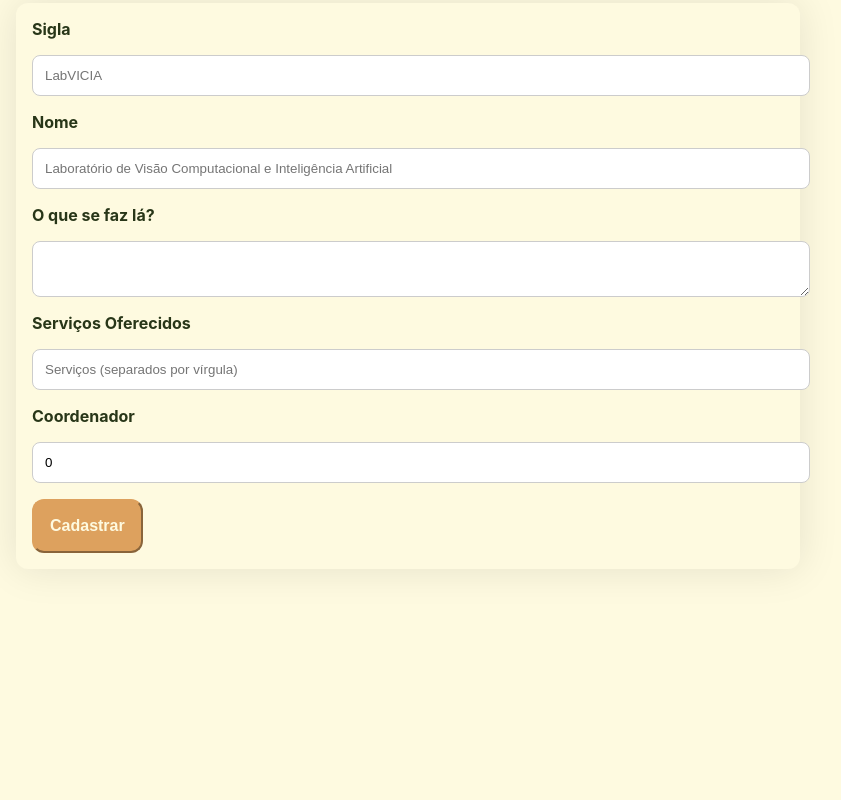
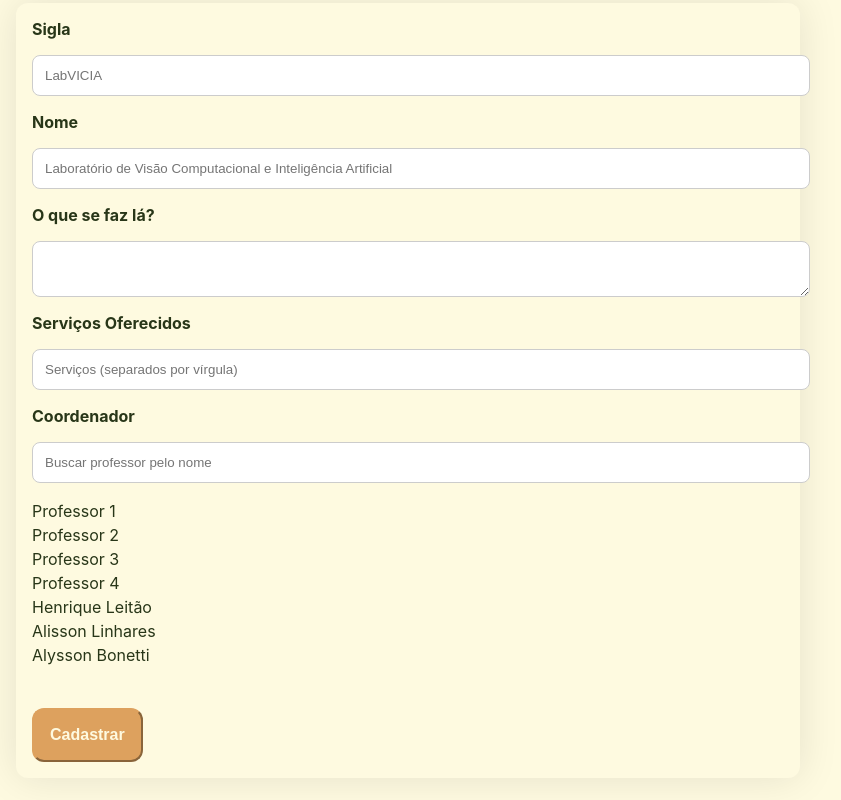
Before and after one commit to tiago-vargas/vitrine-tecnologica, a React (Create React App) app: page /administrador/laboratorios/cadastrar in a window 1280 px wide. Shown: the part 987-1787 px from the top of the page, without its empty margins (224-1065 px from the left). Before the commit the page ends 1620 px from the top, so only its background shows below. Built offline with nearby package versions, Linux system fonts and the light colour scheme; data requests are answered from the project's data file.

Commit message:
[wip] search teacher by name

```diff
--- a/src/app/user/AdminAddLaboratory.tsx
+++ b/src/app/user/AdminAddLaboratory.tsx
@@ -1,5 +1,6 @@
-import { useState } from "react";
+import { useState, useEffect } from "react";
 import { useNavigate } from "react-router-dom";
+import { Professor } from "../../models";
 import "./AdminAddLaboratory.css";
 
 function AdminAddLaboratory(): JSX.Element {
@@ -10,8 +11,17 @@ function AdminAddLaboratory(): JSX.Element {
 		offeredServices: [],
 		responsibleProfessorId: 0,
 	});
+	const [professors, setProfessors] = useState<Professor[]>([]);
+	const [searchTerm, setSearchTerm] = useState("");
 	const [error, setError] = useState("");
 	const navigate = useNavigate();
+
+	useEffect(() => {
+		fetch("http://localhost:5000/professor")
+			.then(response => response.json())
+			.then(data => setProfessors(data))
+			.catch(error => console.error('Error fetching professors:', error));
+	}, []);
 
 	const handleChange = (e: React.ChangeEvent<HTMLInputElement | HTMLTextAreaElement>) => {
 		const { name, value } = e.target;
@@ -38,6 +48,15 @@ function AdminAddLaboratory(): JSX.Element {
 			setError("Um erro ocorreu. Tente novamente.");
 		}
 	};
+
+	const handleProfessorSelect = (professorId: number) => {
+		setFormData({ ...formData, responsibleProfessorId: professorId });
+		setSearchTerm("");
+	};
+
+	const filteredProfessors = professors.filter(prof =>
+		prof.name.toLowerCase().includes(searchTerm.toLowerCase())
+	);
 
 	return (
 		<div>
@@ -88,12 +107,18 @@ function AdminAddLaboratory(): JSX.Element {
 
 					<label htmlFor="lab-responsible">Coordenador</label>
 					<input
-						type="number"
-						name="responsibleProfessorId"
-						placeholder="ID do Professor Responsável"
-						value={formData.responsibleProfessorId}
-						onChange={handleChange}
+						type="text"
+						placeholder="Buscar professor pelo nome"
+						value={searchTerm}
+						onChange={(e) => setSearchTerm(e.target.value)}
 					/>
+					<ul>
+						{filteredProfessors.map(prof => (
+							<li key={prof.id} onClick={() => handleProfessorSelect(prof.id)}>
+								{prof.name}
+							</li>
+						))}
+					</ul>
 					<button type="submit">Cadastrar</button>
 				</form>
 				{error && <p className="error">{error}</p>}
```
